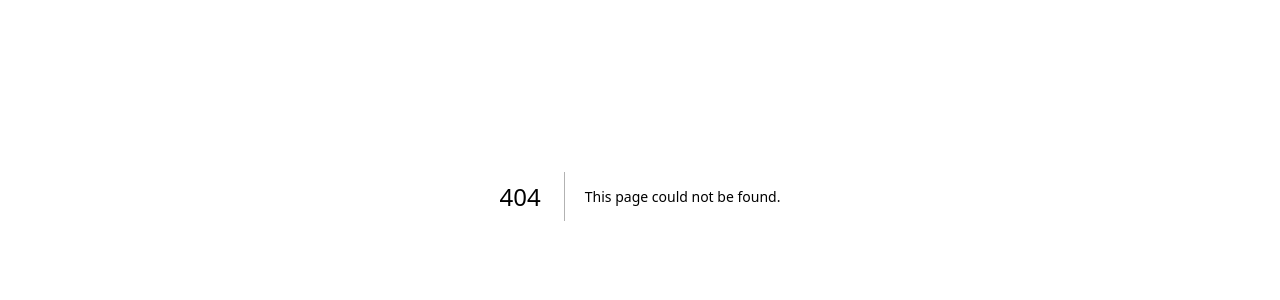
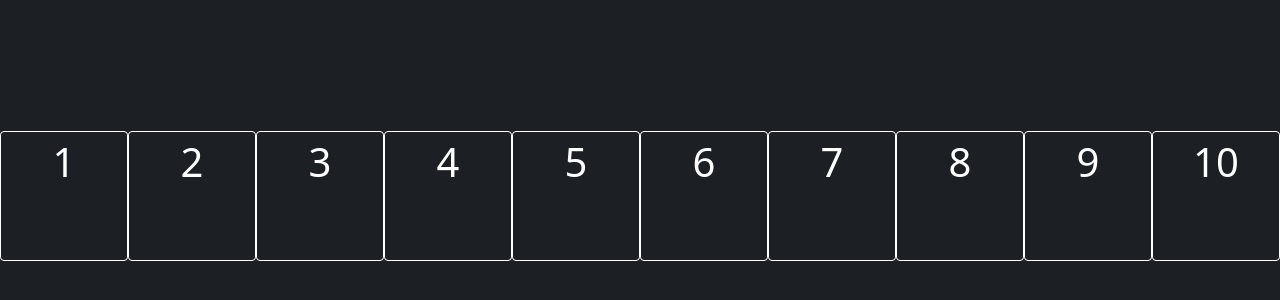
Before and after one commit to PeterFromHell/react-learning-app, a Next.js app: page /entry in a window 1280 px wide. Before the commit this address had no page. Shown: the part 204-504 px from the top of the page. Built offline with nearby package versions, Linux system fonts and the light colour scheme.

Commit message:
start entry folder

```diff
--- /dev/null
+++ b/app/entry/Courses.jsx
@@ -0,0 +1,10 @@
+import React from 'react'
+
+const Courses = (props) => {
+    return (
+        <div className='border border-white hover:bg-slate-400 rounded w-[130px] h-[130px] px-2.5'>
+            <p className='text-[40px] text-white text-center'>{props.lesson}</p>
+        </div>
+    )
+}
+export default Courses
--- /dev/null
+++ b/app/entry/data.js
@@ -0,0 +1,32 @@
+export default [
+    {
+        num: '1',
+    },
+    {
+        num: '2',
+    },
+    {
+        num: '3',
+    },
+    {
+        num: '4',
+    },
+    {
+        num: '5',
+    },
+    {
+        num: '6',
+    },
+    {
+        num: '7',
+    },
+    {
+        num: '8',
+    },
+    {
+        num: '9',
+    },
+    {
+        num: '10',
+    },
+]
--- /dev/null
+++ b/app/entry/globals.css
@@ -0,0 +1,3 @@
+@tailwind base;
+@tailwind components;
+@tailwind utilities;
--- /dev/null
+++ b/app/entry/layout.jsx
@@ -0,0 +1,22 @@
+import React from 'react'
+import Head from 'next/head'
+import './globals.css'
+
+const EntryLayout = ( { children } ) => {
+    return (
+        <>
+            <html>
+                <Head>
+                    <title>React Learning App</title>
+                    <meta charSet='utf-8' />
+                    <meta  name='viewport' content='width=device-width, initial-scale=1.0' />
+                </Head>
+                <body>
+                    {children}
+                </body>
+            </html>
+        </>
+    )
+}
+
+export default EntryLayout
--- /dev/null
+++ b/app/entry/page.jsx
@@ -0,0 +1,19 @@
+import React from 'react'
+import Courses from './Courses'
+import data from './data'
+
+const EntryPage = () => {
+
+    const courses = data.map(course => {
+        return <Courses lesson={course.num} />
+    })
+    console.log(courses)
+
+    return (
+        <div className='bg-[#1C1F24] w-screen h-screen flex flex-row items-center justify-center'>
+            {courses}
+        </div>
+    )
+}
+
+export default EntryPage
--- a/app/layout.jsx
+++ b/app/layout.jsx
@@ -2,7 +2,7 @@ import React from 'react'
 import Head from 'next/head'
 import './globals.css'
 
-const rootLayout = ( { children } ) => {
+const RootLayout = ( { children } ) => {
     return (
         <>
             <html>
@@ -19,4 +19,4 @@ const rootLayout = ( { children } ) => {
     )
 }
 
-export default rootLayout
+export default RootLayout
--- a/app/page.jsx
+++ b/app/page.jsx
@@ -1,9 +1,13 @@
 import React from 'react'
+import Link from 'next/link'
 
 const HomePage = () => {
     return (
-        <div className='bg-[#1C1F24] w-screen h-screen'>
-            <h1 className='text-white'>Hello World!!</h1>
+        <div className='bg-[#1C1F24] w-screen h-screen flex flex-col items-center justify-center'>
+            <h1 className='text-white text-[150px] py-0.5'>React 教學</h1>
+            <div className='border border-white hover:bg-slate-400 rounded w-36 flex items-center justify-center'>
+                <Link className='text-[30px] text-white text-center' href='/entry'>開始</Link>
+            </div>
         </div>
     )
 }
```
Also changed, not shown: 2 other files (tests, documents, lock files or other folders).
